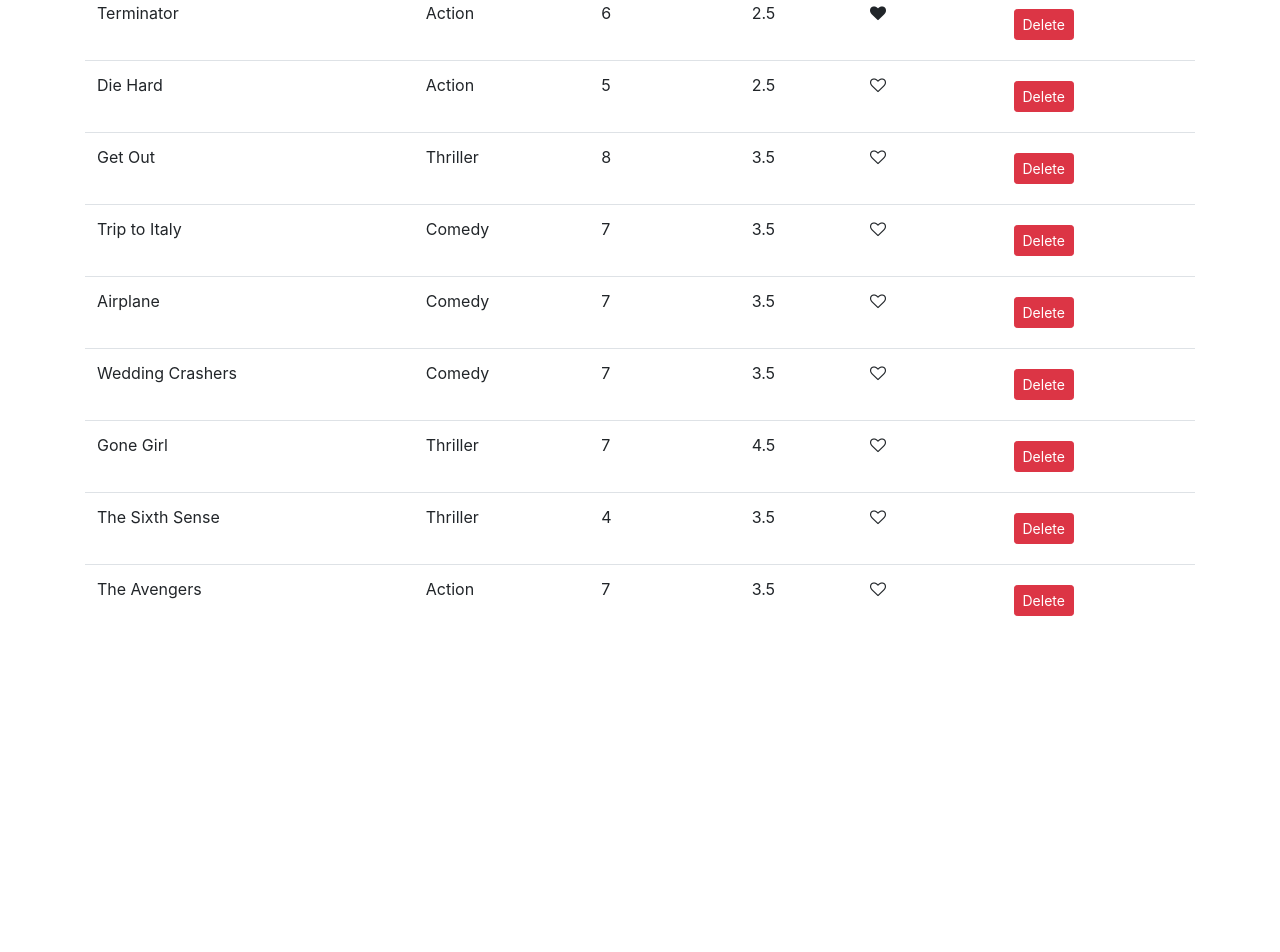
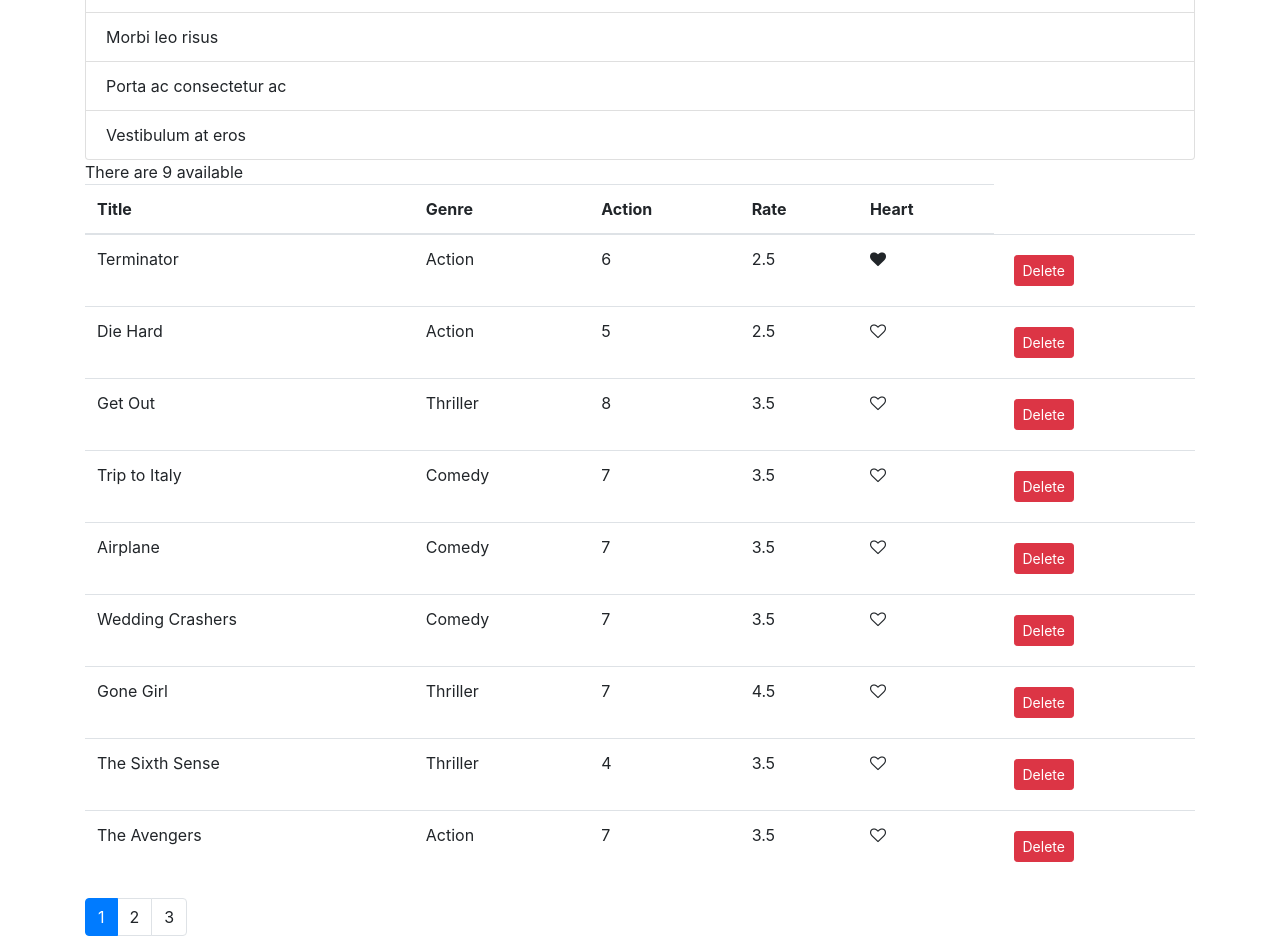
Before and after one commit to AgfeV/vidlyProject, a React (Create React App) app: page / in a window 1280 px wide. Shown: the part 86-1038 px from the top of the page. Before the commit the page ends 800 px from the top, so only its background shows below. Built offline with nearby package versions, Linux system fonts and the light colour scheme.

Commit message:
Additon of pagination class

```diff
--- a/package.json
+++ b/package.json
@@ -5,6 +5,7 @@
   "dependencies": {
     "bootstrap": "^4.1.1",
     "font-awesome": "^4.7.0",
+    "lodash": "^4.17.10",
     "react": "^16.7.0",
     "react-dom": "^16.7.0",
     "react-scripts": "2.1.3"
--- /dev/null
+++ b/src/components/common/pagination.js
@@ -0,0 +1,32 @@
+import React from 'react';
+import _ from 'lodash';
+
+
+const Pagination = props =>{
+
+  const{itemsCount, pageSize, onPageChange, currentPage} = props;
+  const pagesCount = Math.ceil(itemsCount / pageSize);
+
+  if (pagesCount === 1) return null;
+
+  //Create an array
+  const pages =  _.range(1,pagesCount+1);
+
+  return (
+  <nav aria-label="Page navigation example">
+  <ul class="pagination">
+    {pages.map(page => (
+      <li key = {page} class={ page === currentPage ? 'page-item active' : 'page-item'}>
+        <a class="page-link" onClick = {() => onPageChange(page)} >{page} </a>
+      </li>
+    ))}
+
+  </ul>
+</nav>
+
+
+
+  );
+};
+
+export default Pagination;
--- a/src/components/movies.js
+++ b/src/components/movies.js
@@ -1,11 +1,14 @@
 import React, {Component} from "react";
 import Like from "./common/like";
-
+import Pagination from "./common/pagination"
+import NavBar from "./navbar"
 import {getMovies} from "../services/fakeMovieService";
 
 class Movies extends Component {
   state = {
-    movies:getMovies()
+    movies:getMovies(),
+    pageSize:4,
+    currentPage: 1
   };
 
   //take the current movie title, movie and filter out the movie in a new
@@ -25,13 +28,18 @@
     this.setState({movies});
 
   }
+  handlePageChange = page => {
+    //Update the state
+    this.setState({currentPage:page})
+  }
 
   render() {
-
+const {pageSize , currentPage} = this.state;
     //Note: By using the this.state.movies.map we create a new row in the table and then access that specfic set of data.
     //The onclick will call the handle delete function with the current movie title to be deleted
     return(
       <React.Fragment>
+        <NavBar/>
       <div>
         There are {this.state.movies.length} available
       </div>
@@ -60,6 +68,12 @@
     ))}
     </tbody>
   </table>
+  <Pagination
+    itemsCount={this.state.movies.length}
+    pageSize={pageSize}
+    currentPage={currentPage}
+    onPageChange={this.handlePageChange}
+    />
   </React.Fragment>
 );
   }
--- /dev/null
+++ b/src/components/navbar.js
@@ -0,0 +1,19 @@
+import React, {Component} from 'react';
+
+class NavBar extends Component {
+  render () {
+
+    return(
+  <ul class="list-group">
+  <li class="list-group-item">Cras justo odio</li>
+  <li class="list-group-item">Dapibus ac facilisis in</li>
+  <li class="list-group-item">Morbi leo risus</li>
+  <li class="list-group-item">Porta ac consectetur ac</li>
+  <li class="list-group-item">Vestibulum at eros</li>
+  </ul>
+  )
+
+  }
+}
+
+export default NavBar;
```
Also changed, not shown: 1 other file (tests, documents, lock files or other folders).
